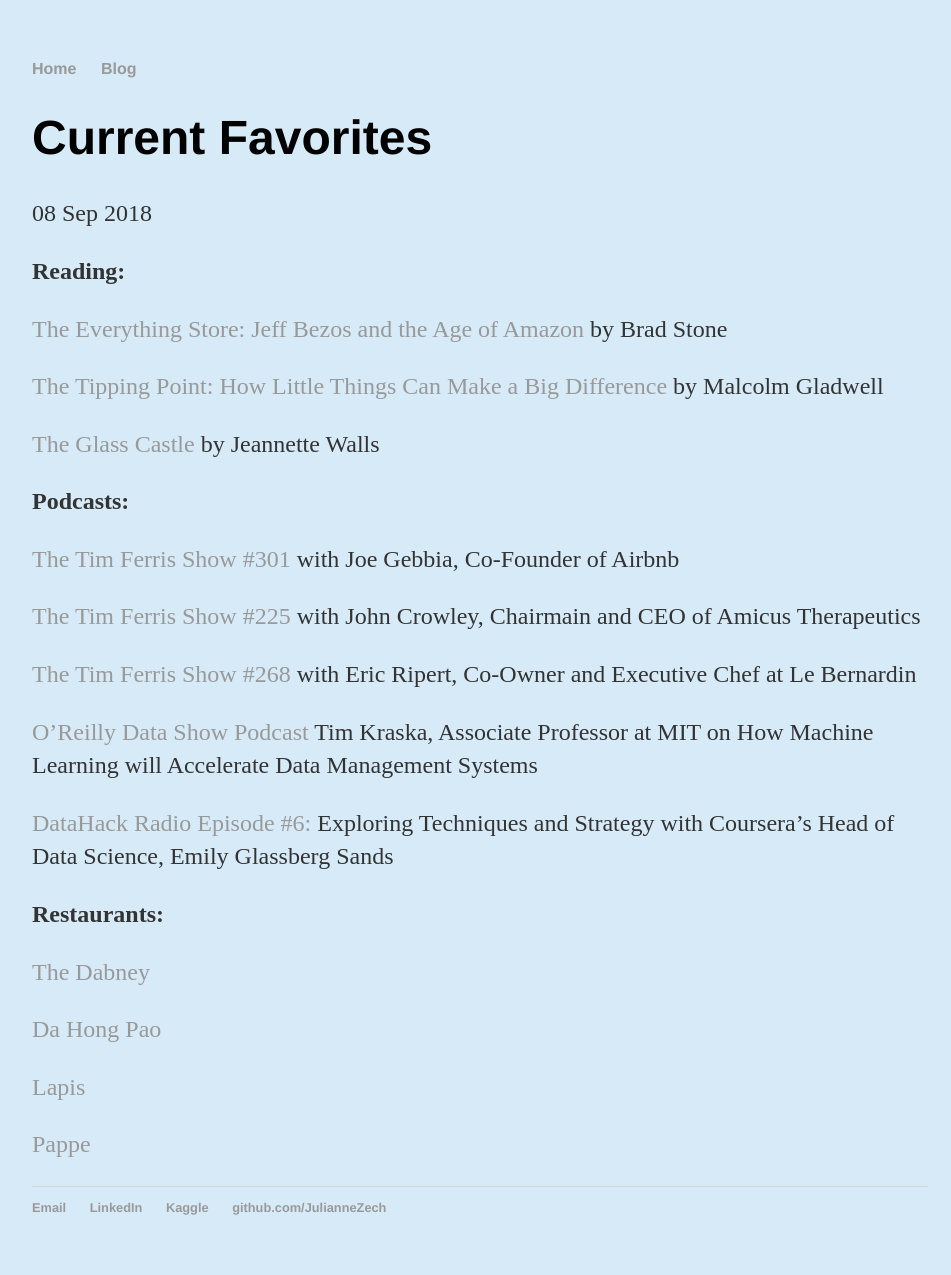
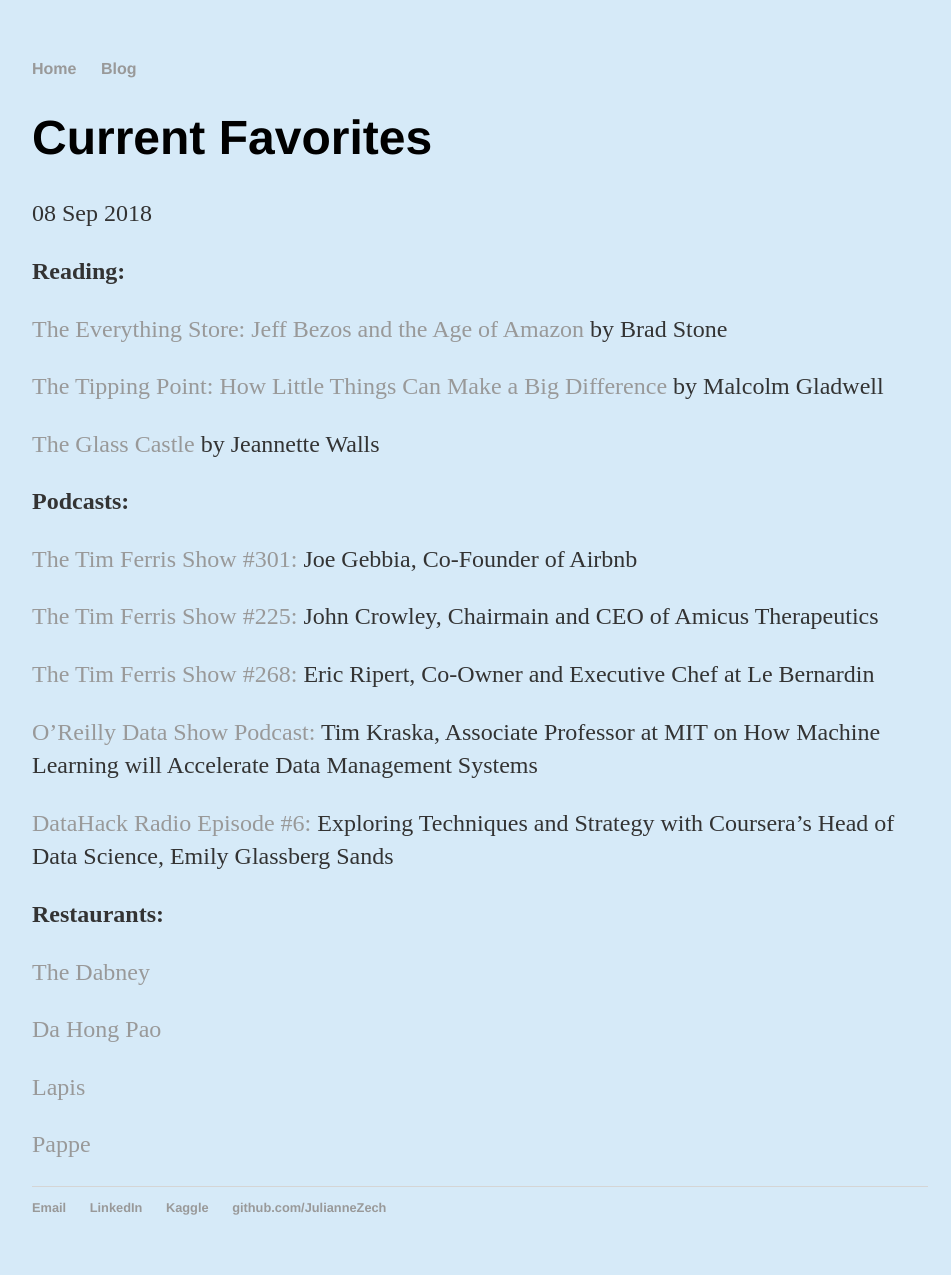
Before and after one commit to JulianneZech/JulianneZech.github.io, a Jekyll site: the page built from _posts/2018-09-08-first-post.md, in a window 1280 px wide. Shown: the whole page, without its empty margins (160-1111 px from the left). Built offline with Jekyll 4.4.1, drawn with Linux system fonts in a browser that asks for light colours.

Commit message:
Update 2018-09-08-first-post.md

```diff
--- a/_posts/2018-09-08-first-post.md
+++ b/_posts/2018-09-08-first-post.md
@@ -13,13 +13,13 @@
 
 <b>Podcasts:</b>
 
-<a href="https://tim.blog/2018/03/08/joe-gebbia-co-founder-of-airbnb/">The Tim Ferris Show #301</a> with Joe Gebbia, Co-Founder of Airbnb
+<a href="https://tim.blog/2018/03/08/joe-gebbia-co-founder-of-airbnb/">The Tim Ferris Show #301:</a> Joe Gebbia, Co-Founder of Airbnb
 
-<a href="https://tim.blog/2018/06/05/the-tim-ferriss-show-transcripts-john-crowley/"> The Tim Ferris Show #225</a> with John Crowley, Chairmain and CEO of Amicus Therapeutics
+<a href="https://tim.blog/2018/06/05/the-tim-ferriss-show-transcripts-john-crowley/"> The Tim Ferris Show #225:</a> John Crowley, Chairmain and CEO of Amicus Therapeutics
 
-<a href="https://tim.blog/2017/09/29/eric-ripert/">The Tim Ferris Show #268</a> with Eric Ripert, Co-Owner and Executive Chef at Le Bernardin
+<a href="https://tim.blog/2017/09/29/eric-ripert/">The Tim Ferris Show #268:</a> Eric Ripert, Co-Owner and Executive Chef at Le Bernardin
 
-<a href="https://www.oreilly.com/ideas/how-machine-learning-will-accelerate-data-management-systems"> O’Reilly Data Show Podcast</a> Tim Kraska, Associate Professor at MIT on How Machine Learning will Accelerate Data Management Systems
+<a href="https://www.oreilly.com/ideas/how-machine-learning-will-accelerate-data-management-systems"> O’Reilly Data Show Podcast:</a> Tim Kraska, Associate Professor at MIT on How Machine Learning will Accelerate Data Management Systems
 
 <a href="https://www.analyticsvidhya.com/blog/2018/08/datahack-radio-episode-4-coursera-data-science-emily-glassberg-sands/"> DataHack Radio Episode #6:</a> Exploring Techniques and Strategy with Coursera’s Head of Data Science, Emily Glassberg Sands
 
```
